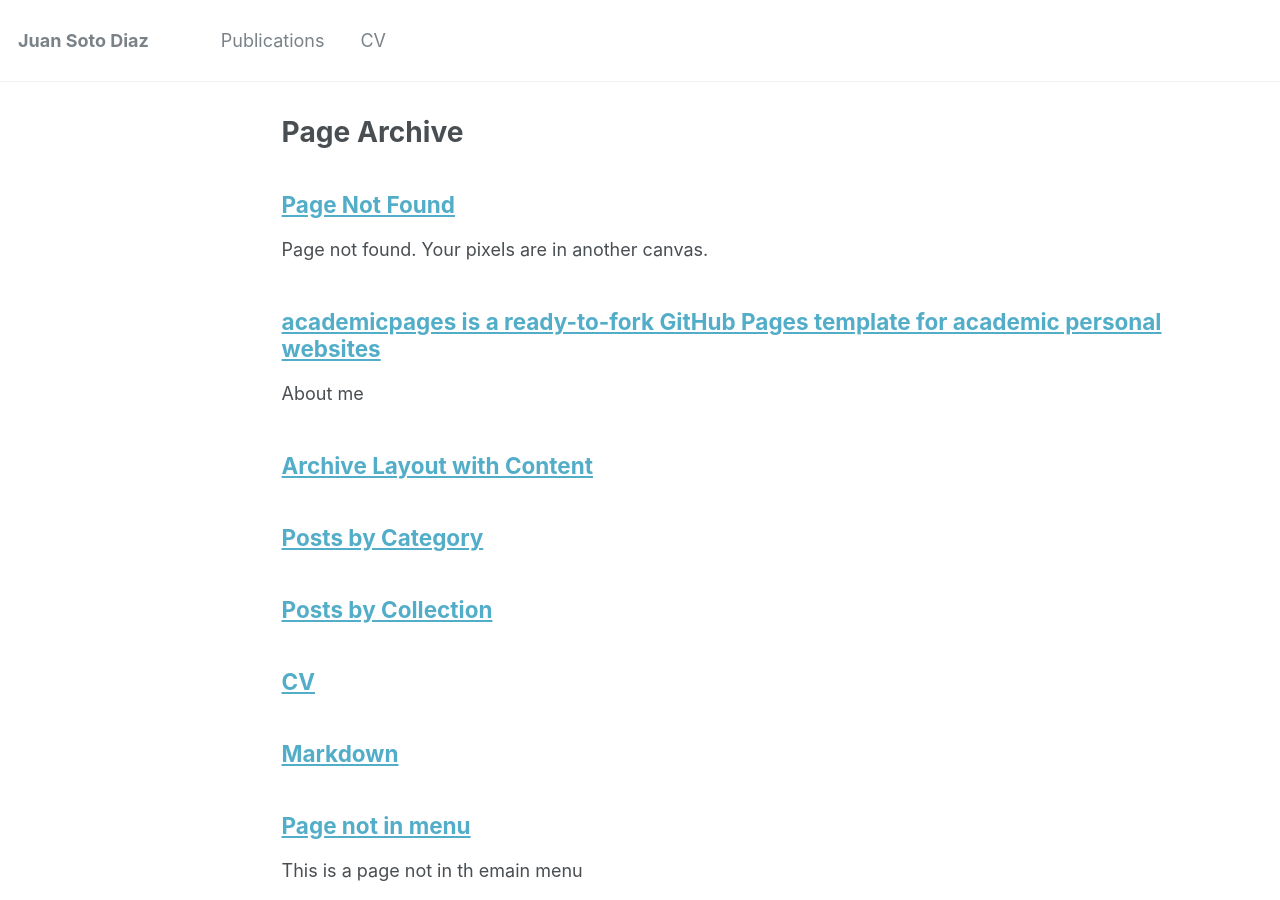
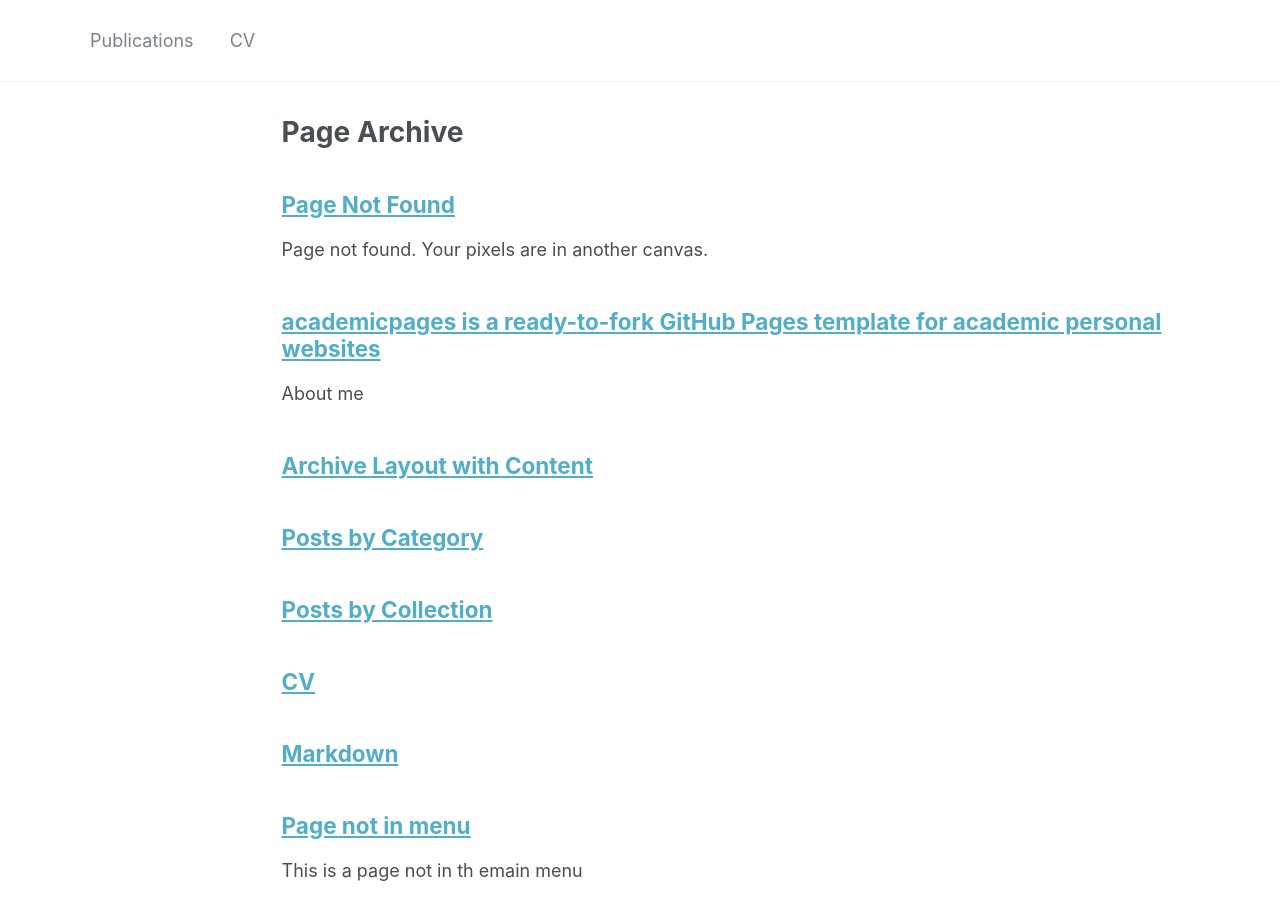
Before and after one commit to pedrofierroz87/pedrofierroz87.github.io, a Jekyll site: the page built from _pages/page-archive.html, in a window 1280 px wide and 900 px high. Built offline with Jekyll 4.4.1, drawn with Linux system fonts in a browser that asks for light colours.

Commit message:
Update _config.yml

```diff
--- a/_config.yml
+++ b/_config.yml
@@ -7,7 +7,7 @@
 
 # Site Settings
 locale                   : "en-US"
-title                    : "Juan Soto Diaz"
+title                    : ""
 title_separator          : "-"
 name                     : &name "Juan Soto Diaz"
 description              : &description ""
@@ -80,7 +80,7 @@ analytics:
 
 # Site Author
 author:
-  name             : ""
+  name             : "Juan Soto Diaz"
   avatar           : "profile.png"
   bio              : ""
   location         : "London, UK"
```
